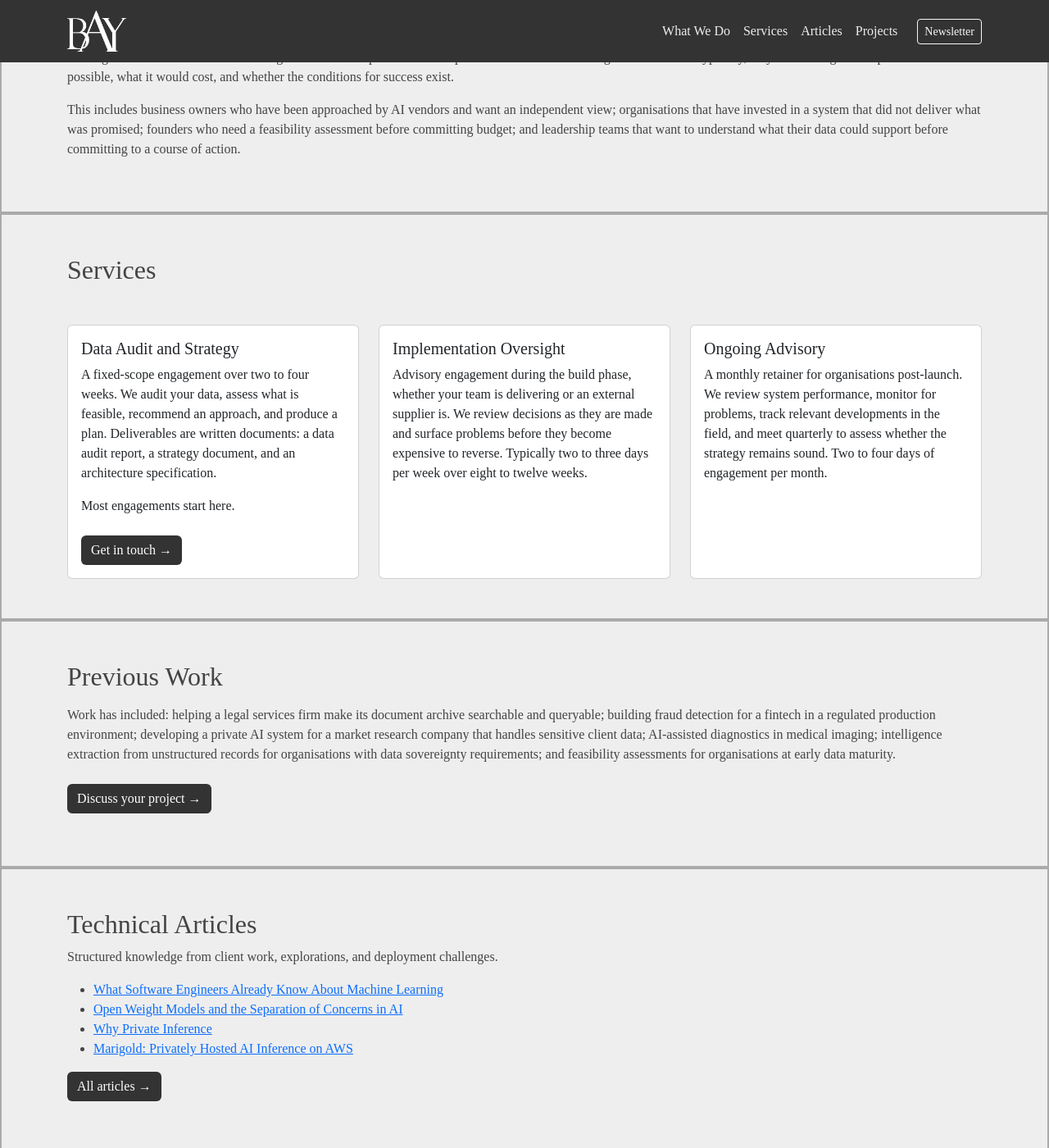
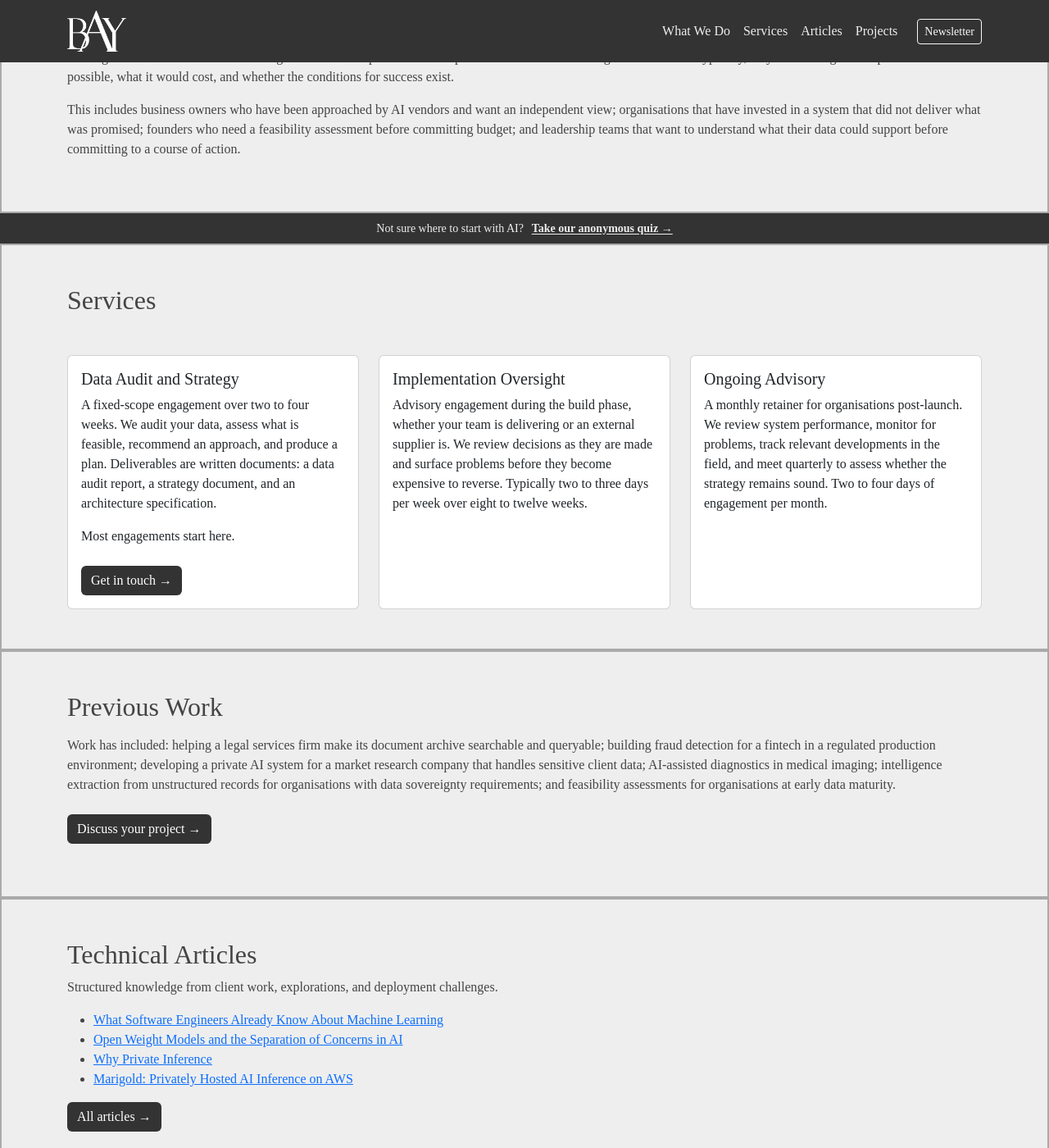
Before and after one commit to bayinfosys/bayinfosys.github.io, a Jekyll site: the page built from index.html, in a window 1280 px wide and 1400 px high, scrolled down 747 px. Shown: the whole window at 82% size. Built offline with Jekyll 4.4.1, drawn with Linux system fonts in a browser that asks for light colours.

Commit message:
ribbon in index and styles

```diff
--- a/assets/styles.css
+++ b/assets/styles.css
@@ -150,16 +150,15 @@
 }
 
 .quiz-ribbon {
-  background-color: var(--light-bg);
-  color: var(--text);
+  background-color: var(--dark-bg);
+  color: var(--light-bg);
   text-align: center;
   padding: 0.5rem 1rem;
   font-size: 0.875rem;
-  border-bottom: 1px solid var(--border);
 }
 
 .quiz-ribbon__link {
-  color: var(--text);
+  color: var(--light-bg);
   font-weight: 600;
   margin-left: 0.4rem;
   text-decoration: underline;
@@ -167,5 +166,5 @@
 }
 
 .quiz-ribbon__link:hover {
-  color: #000;
+  color: #fff;
 }
--- a/index.html
+++ b/index.html
@@ -23,6 +23,8 @@ description: "Bay Information Systems is an independent AI consultancy. We asses
     <p class="mt-3">This includes business owners who have been approached by AI vendors and want an independent view; organisations that have invested in a system that did not deliver what was promised; founders who need a feasibility assessment before committing budget; and leadership teams that want to understand what their data could support before committing to a course of action.</p>
   </div>
 </section>
+
+{% include quiz-ribbon.html %}
 
 <section id="services" class="py-5 section-light">
   <div class="container">
```
